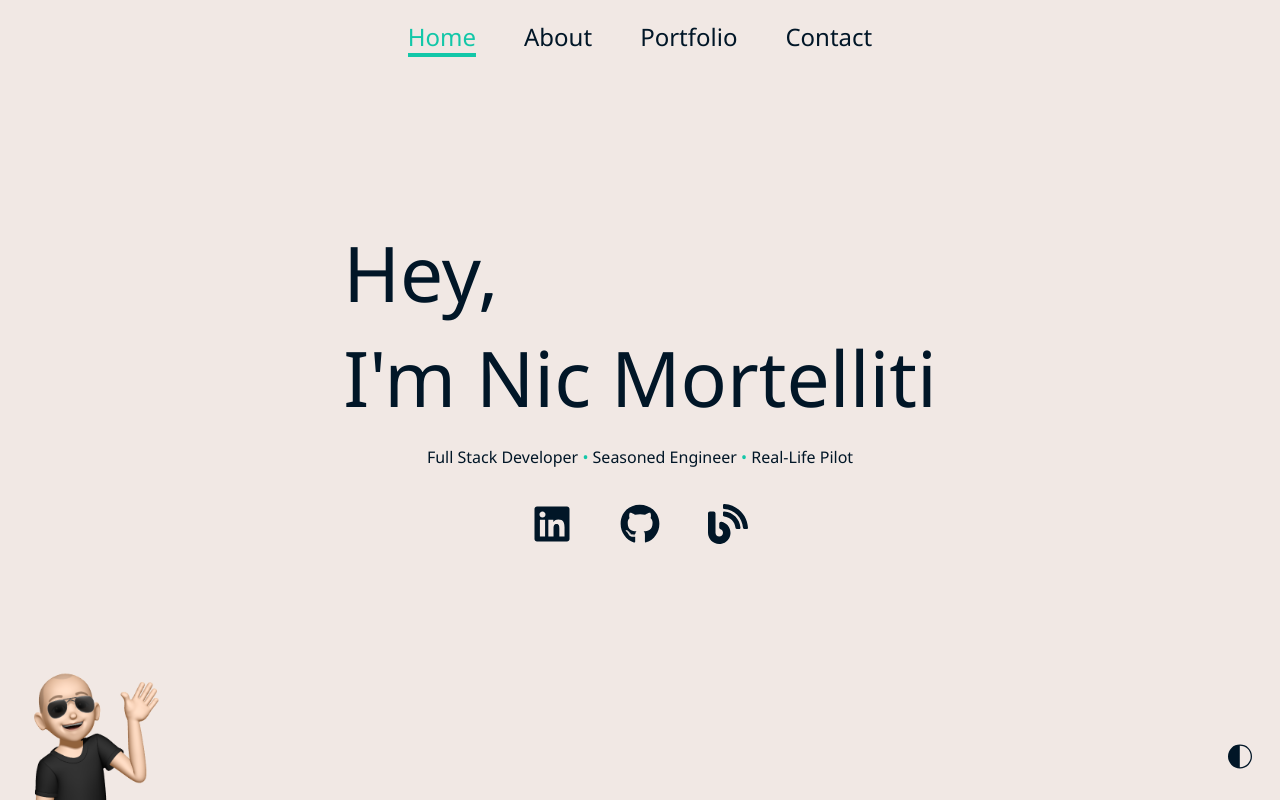
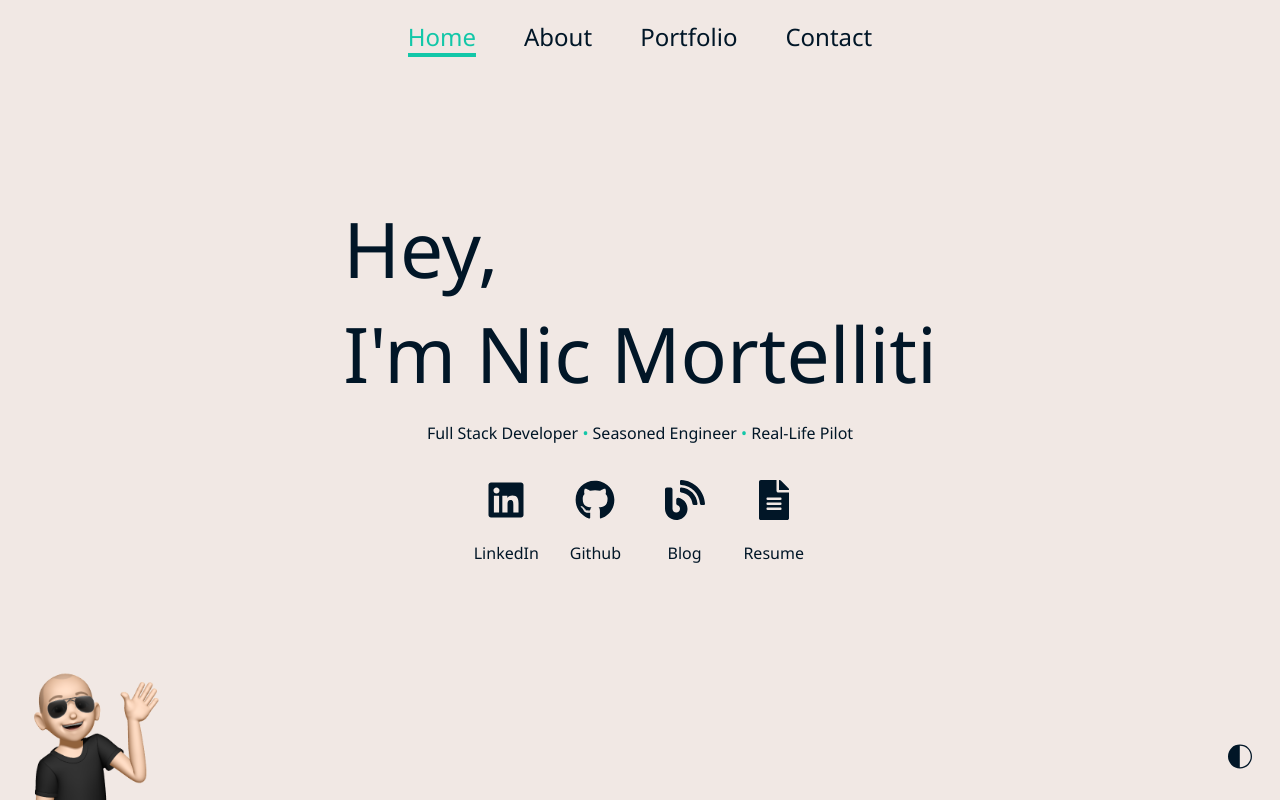
Before and after one commit to NicMortelliti/portfolio, a React (Create React App) app: page /#/ in a window 1280 px wide. Built offline with nearby package versions, Linux system fonts and the light colour scheme.

Commit message:
add resume link

```diff
--- a/src/components/styles/Wrappers.styled.js
+++ b/src/components/styles/Wrappers.styled.js
@@ -7,6 +7,6 @@ const Template = styled.div`
 
 export const SocialWrapper = styled(Template)`
   display: grid;
-  grid-template-columns: repeat(3, 1fr);
-  gap: 3rem;
+  grid-template-columns: repeat(4, 1fr);
+  /* gap: 3rem; */
 `;
--- a/src/components/ui/Buttons/Socials.js
+++ b/src/components/ui/Buttons/Socials.js
@@ -8,10 +8,11 @@ import { SocialButton as Button } from "../../styles/Buttons.styled";
 
 const Socials = () => {
   const RenderLinks = () =>
-    links.map(({ to, icon }, index) => {
+    links.map(({ to, icon, text }, index) => {
       return (
         <Button key={index} href={to} target="_blank">
           {icon}
+          <p>{text}</p>
         </Button>
       );
     });
--- a/src/data/linkData.js
+++ b/src/data/linkData.js
@@ -1,4 +1,5 @@
 import {
+  FaFileAlt as Resume,
   FaBlog as Blog,
   FaGithub as Github,
   FaLinkedin as Linkedin,
@@ -23,4 +24,5 @@ export const externalLinks = [
     icon: <Github />,
   },
   { to: "https://dev.to/nicm", text: "Blog", icon: <Blog /> },
+  { to: "https://drive.google.com/file/d/1ZO13CR-AHOCkQju_WGAi45meCaNX8liW/view?usp=sharing", text: "Resume", icon: <Resume />},
 ];
--- a/src/pages/Contact/Contact.js
+++ b/src/pages/Contact/Contact.js
@@ -3,7 +3,7 @@ import { email } from "../../data/bioData";
 import { Socials } from "../../components/ui/Buttons/index";
 
 // Styled components
-import { Wrapper } from "../../components/styles/Page.styled";
+import { Wrapper } from "../../components/styles/Landing.styled";
 import { Link } from "../../components/styles/Buttons.styled";
 
 const Contact = () => {
```
